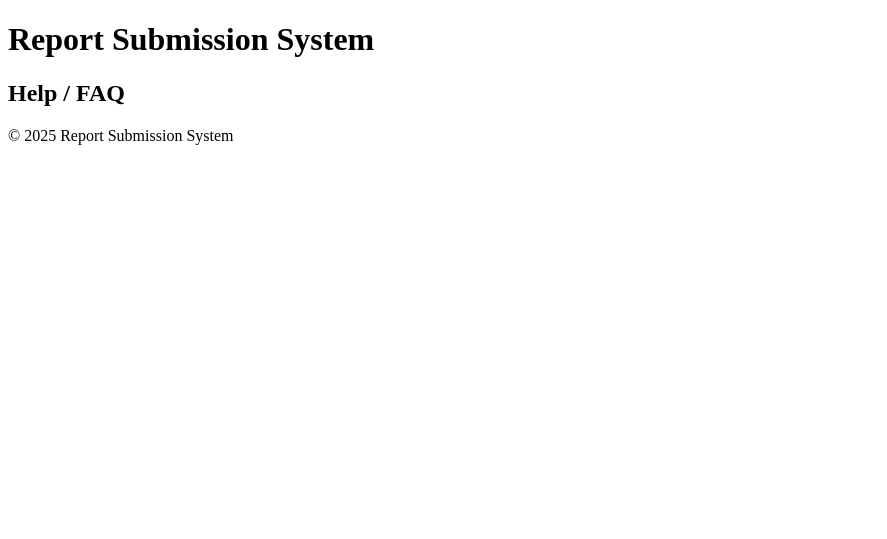
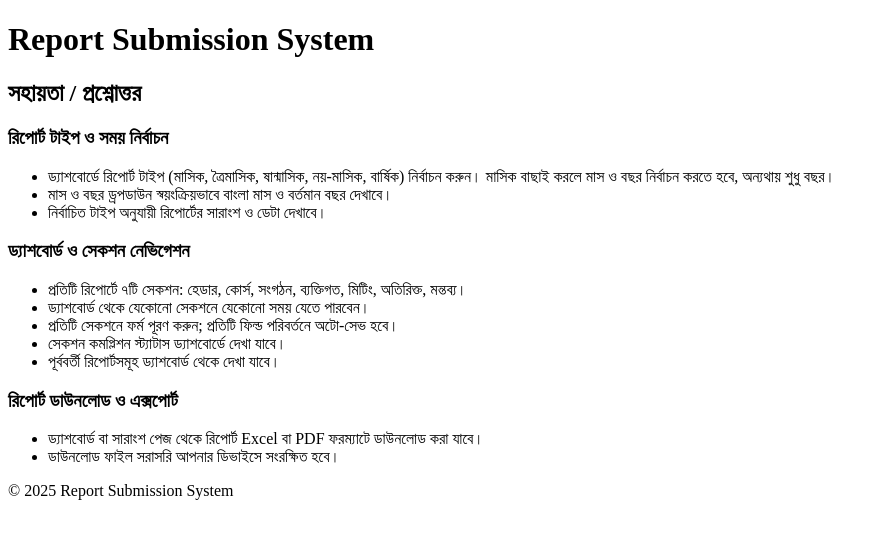
Before and after one commit to Jabir-A-H/report-submission, a Python web app: template templates/help.html in a window 1280 px wide. Shown: the top 539 px of the page, without its empty margins (0-887 px from the left). Run offline with Jinja, Linux system fonts and the light colour scheme; the template is opened without the code that fills it, so the values that code supplies are empty.

Commit message:
Update help.html

```diff
--- a/templates/help.html
+++ b/templates/help.html
@@ -1,6 +1,37 @@
-<!-- Placeholder for help/FAQ page -->
-{% extends 'base.html' %} {% block title %}Help / FAQ{% endblock %} {% block
-content %}
-<h2>Help / FAQ</h2>
-<!-- Frequently asked questions and guidance go here -->
+{% extends 'base.html' %} {% block title %}সহায়তা / প্রশ্নোত্তর{% endblock %}
+{% block content %}
+<h2>সহায়তা / প্রশ্নোত্তর</h2>
+<div class="faq-section">
+  <h3>রিপোর্ট টাইপ ও সময় নির্বাচন</h3>
+  <ul>
+    <li>
+      ড্যাশবোর্ডে রিপোর্ট টাইপ (মাসিক, ত্রৈমাসিক, ষান্মাসিক, নয়-মাসিক, বার্ষিক)
+      নির্বাচন করুন। মাসিক বাছাই করলে মাস ও বছর নির্বাচন করতে হবে, অন্যথায় শুধু
+      বছর।
+    </li>
+    <li>মাস ও বছর ড্রপডাউন স্বয়ংক্রিয়ভাবে বাংলা মাস ও বর্তমান বছর দেখাবে।</li>
+    <li>নির্বাচিত টাইপ অনুযায়ী রিপোর্টের সারাংশ ও ডেটা দেখাবে।</li>
+  </ul>
+
+  <h3>ড্যাশবোর্ড ও সেকশন নেভিগেশন</h3>
+  <ul>
+    <li>
+      প্রতিটি রিপোর্টে ৭টি সেকশন: হেডার, কোর্স, সংগঠন, ব্যক্তিগত, মিটিং,
+      অতিরিক্ত, মন্তব্য।
+    </li>
+    <li>ড্যাশবোর্ড থেকে যেকোনো সেকশনে যেকোনো সময় যেতে পারবেন।</li>
+    <li>প্রতিটি সেকশনে ফর্ম পূরণ করুন; প্রতিটি ফিল্ড পরিবর্তনে অটো-সেভ হবে।</li>
+    <li>সেকশন কমপ্লিশন স্ট্যাটাস ড্যাশবোর্ডে দেখা যাবে।</li>
+    <li>পূর্ববর্তী রিপোর্টসমূহ ড্যাশবোর্ড থেকে দেখা যাবে।</li>
+  </ul>
+
+  <h3>রিপোর্ট ডাউনলোড ও এক্সপোর্ট</h3>
+  <ul>
+    <li>
+      ড্যাশবোর্ড বা সারাংশ পেজ থেকে রিপোর্ট Excel বা PDF ফরম্যাটে ডাউনলোড করা
+      যাবে।
+    </li>
+    <li>ডাউনলোড ফাইল সরাসরি আপনার ডিভাইসে সংরক্ষিত হবে।</li>
+  </ul>
+</div>
 {% endblock %}
```
